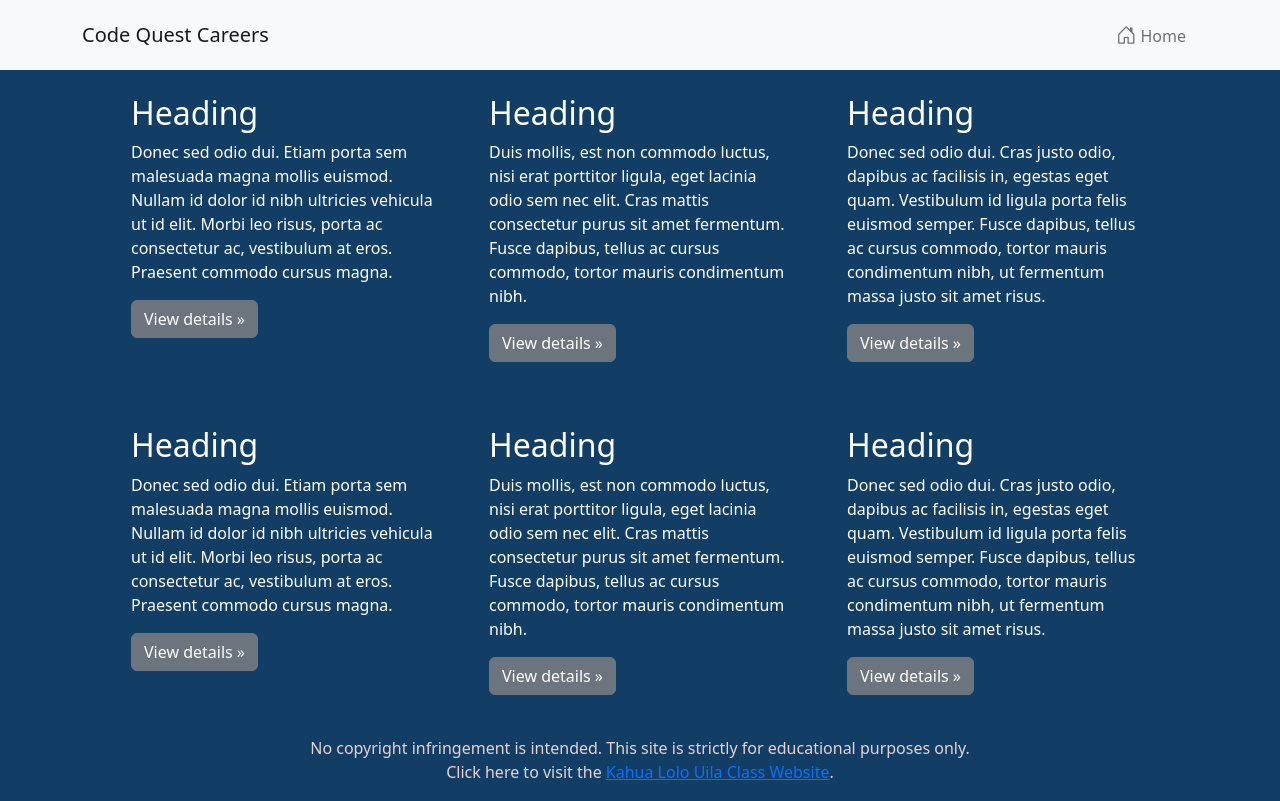
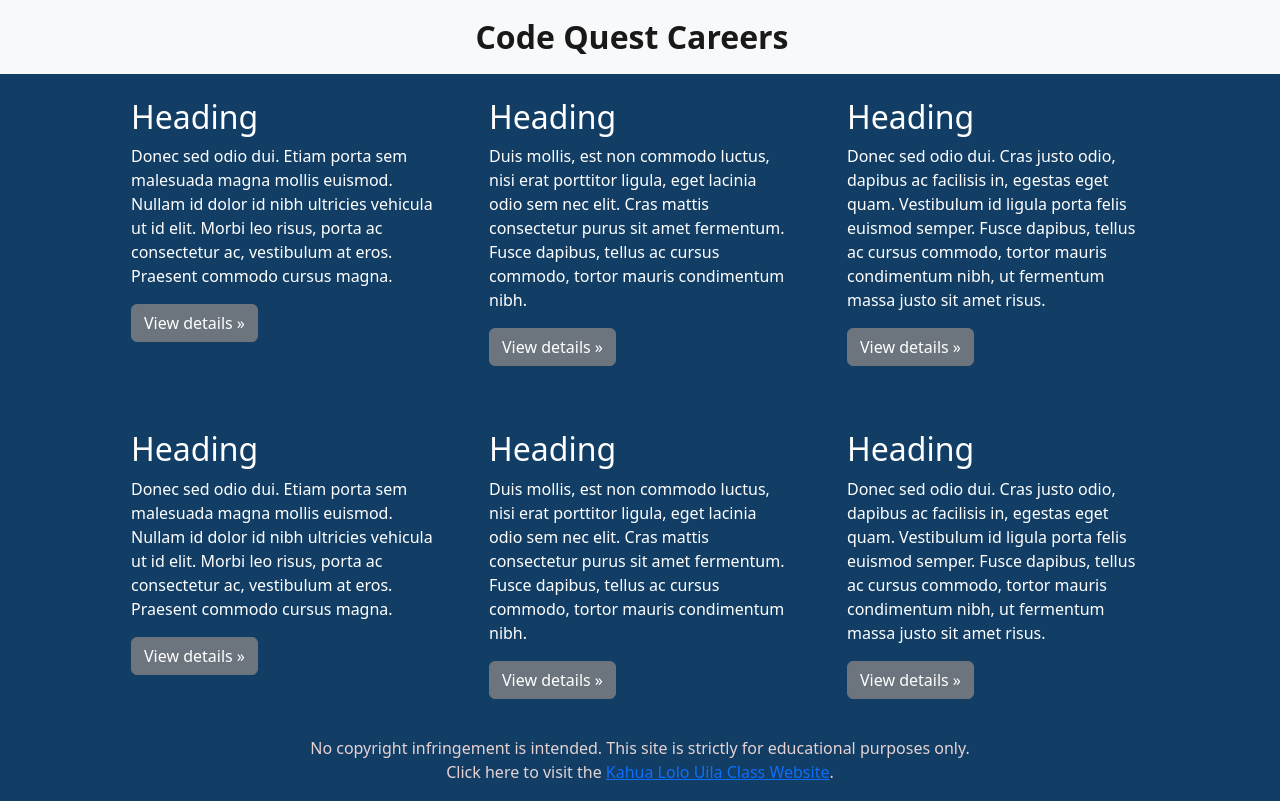
Before and after one commit to bri111/code-quest, a plain HTML site: page index.html in a window 1280 px wide. Drawn offline with nearby package versions, Linux system fonts and the light colour scheme.

Commit message:
navbar updates

```diff
--- a/index.html
+++ b/index.html
@@ -8,18 +8,11 @@
   <script src="https://cdn.jsdelivr.net/npm/bootstrap@5.2.3/dist/js/bootstrap.bundle.min.js"></script>
   <link rel="stylesheet" href="https://cdn.jsdelivr.net/npm/bootstrap-icons@1.10.3/font/bootstrap-icons.css">
 </head>
-<body class="body">
+<body class="body d-flex flex-column min-vh-100">
 
-<nav class="navbar navbar-expand-sm navbar-light bg-light">
-  <div class="container">
-    <a class="navbar-brand" href="#">Code Quest Careers</a>
-    <ul class="navbar-nav">
-      <li class="nav-item p-1">
-        <a class="nav-link" href="#">
-          <i class="bi bi-house-door fs-5"></i> Home
-        </a>
-      </li>
-    </ul>
+<nav class="navbar navbar-light bg-light">
+  <div class="container container-fluid justify-content-center">
+    <a class="navbar-brand fw-bold fs-2" href="#">Code Quest Careers</a>
   </div>
 </nav>
 
```
Also changed, not shown: csresearchscientist/csresearchscientist.html (+5 -12 lines), informationsecurityanalyst/informationsecurityanalyst.html (+5 -1 lines), softwaredeveloper/softwaredeveloper.html (+3 -10 lines), softwarengineer/softwarengineer.html (+3 -10 lines), uxidesigner/uxidesigner.html (+3 -10 lines), webdeveloper/webdeveloper.html (+3 -10 lines).
